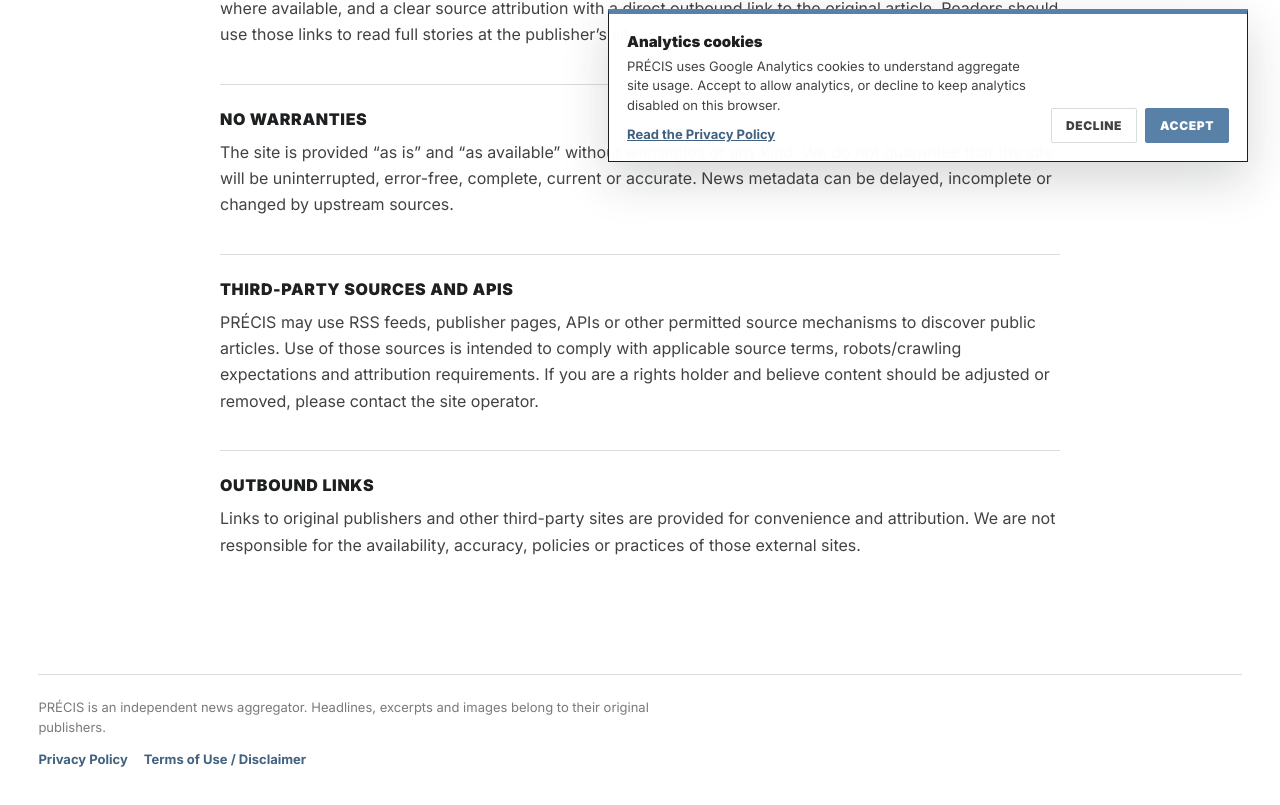
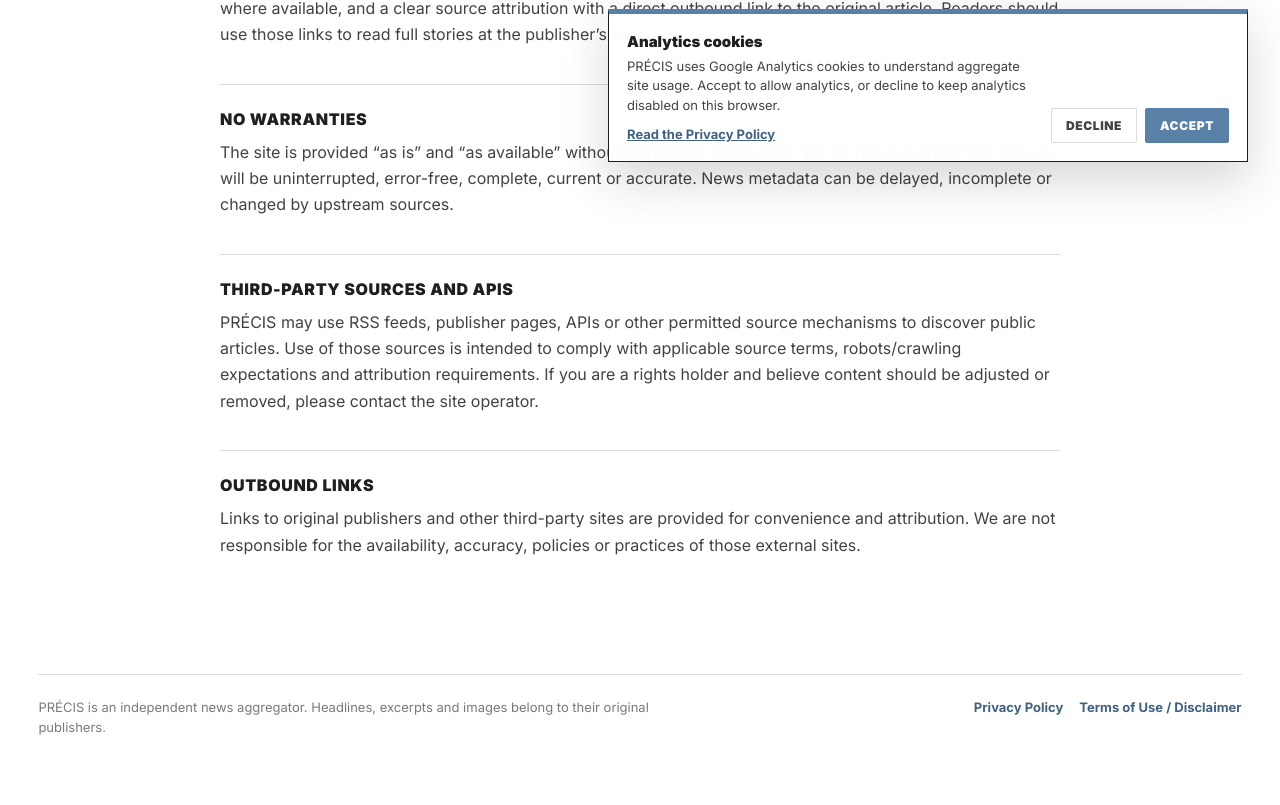
Before and after one commit to HumpreyCogayGit/precis_web, a React (Vite) app in the folder react-app/: page /terms in a window 1280 px wide. Shown: the part 606-1411 px from the top of the page. After the commit the page ends 1379 px from the top, so only its background shows below. Built offline with nearby package versions, Linux system fonts and the light colour scheme; no server answers.

Commit message:
fix footer

```diff
--- a/react-app/src/App.css
+++ b/react-app/src/App.css
@@ -2615,6 +2615,10 @@ mark.search-hit {
 /* --- Legal pages, footer and cookie consent --------------------------------- */
 
 .site-footer {
+  display: flex;
+  align-items: flex-start;
+  justify-content: space-between;
+  gap: 24px;
   width: min(var(--max-width), calc(100% - clamp(32px, 6vw, 80px)));
   margin: 48px auto 0;
   border-top: 1px solid var(--line);
@@ -2626,14 +2630,18 @@ mark.search-hit {
 }
 
 .site-footer p {
+  flex: 1 1 620px;
   max-width: 680px;
-  margin: 0 0 12px;
+  margin: 0;
 }
 
 .site-footer-links {
   display: flex;
+  flex: 0 0 auto;
   flex-wrap: wrap;
+  justify-content: flex-end;
   gap: 16px;
+  text-align: right;
 }
 
 .site-footer-links a {
@@ -2783,6 +2791,20 @@ mark.search-hit {
 }
 
 @media (max-width: 720px) {
+  .site-footer {
+    flex-direction: column;
+    gap: 12px;
+  }
+
+  .site-footer p {
+    flex-basis: auto;
+  }
+
+  .site-footer-links {
+    justify-content: flex-start;
+    text-align: left;
+  }
+
   .cookie-banner {
     flex-direction: column;
     align-items: stretch;
```
